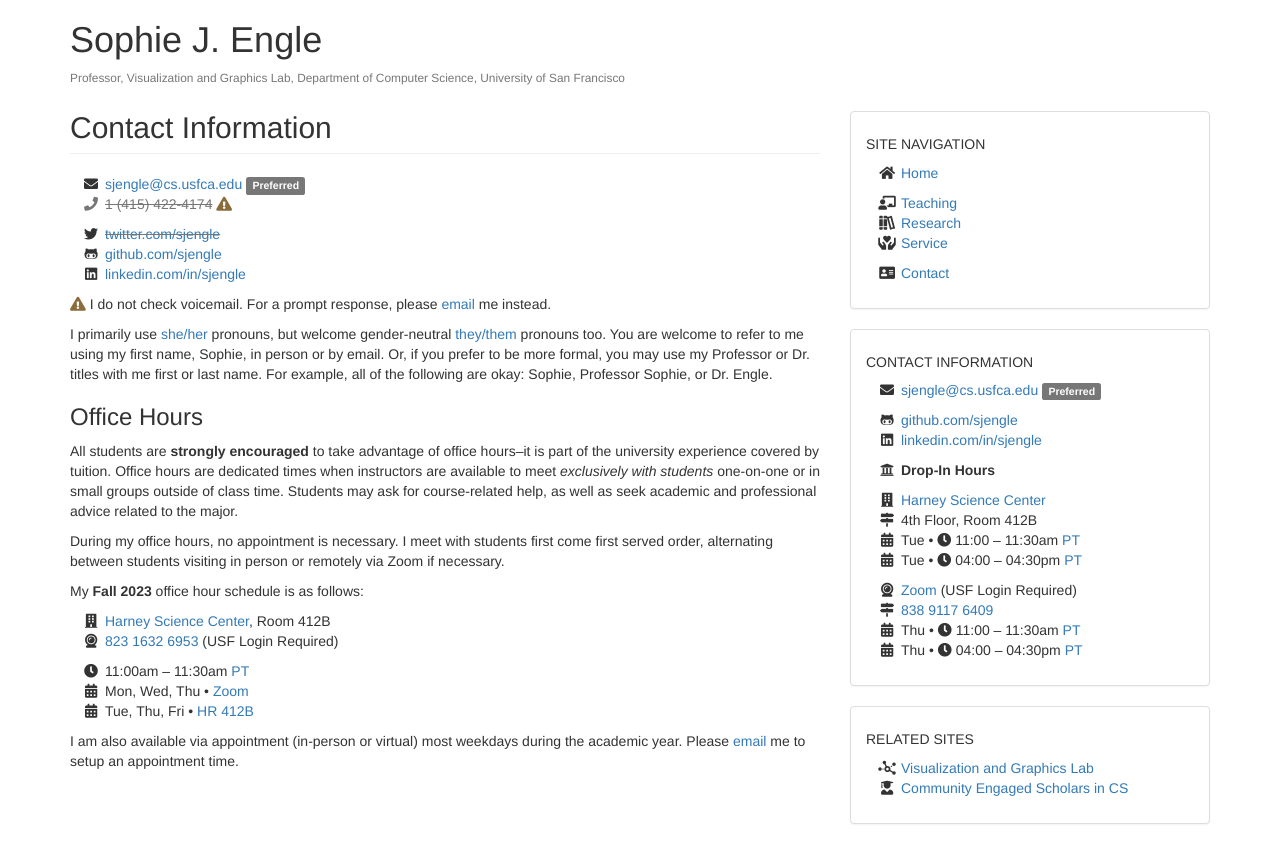
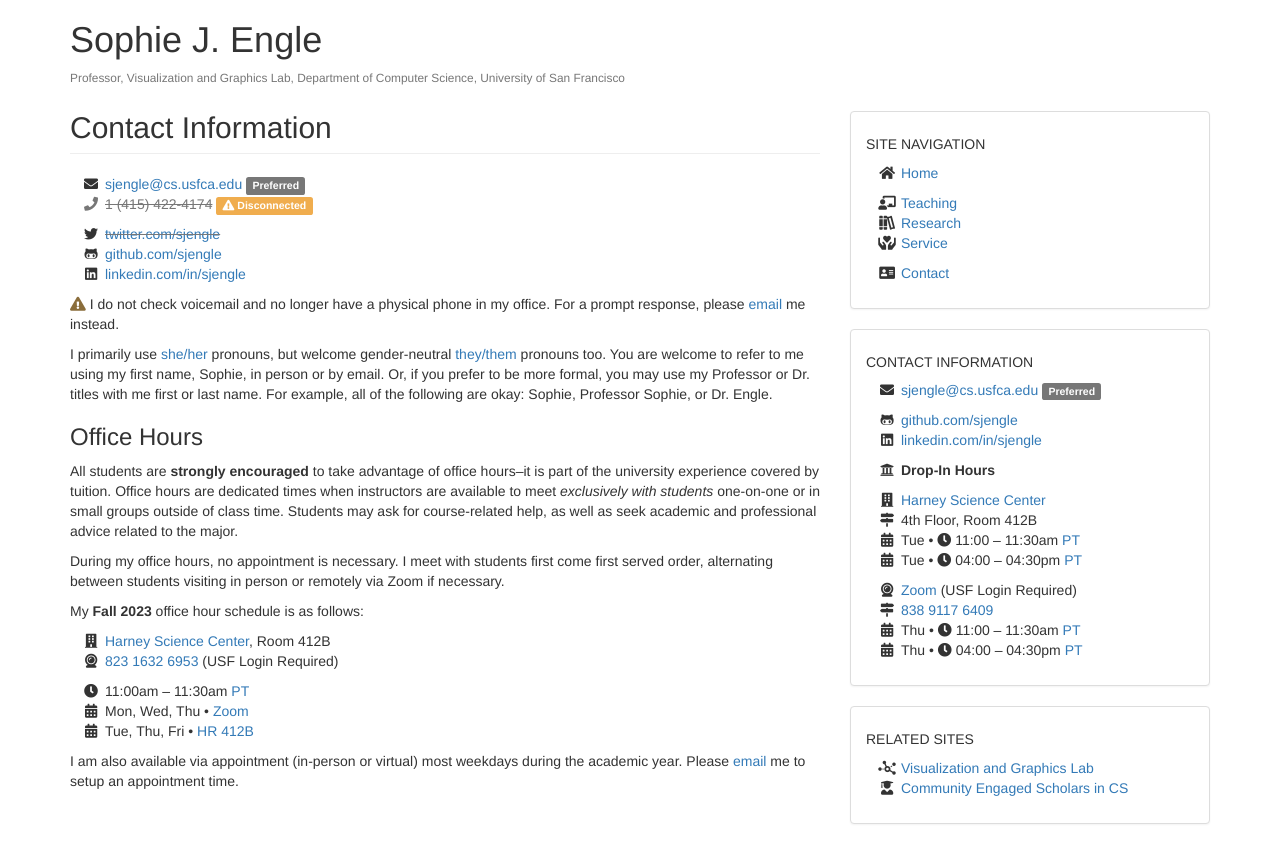
Before and after one commit to sjengle/sjengle.github.io, a Jekyll site: the page built from contact.html, in a window 1280 px wide. Shown: the top 863 px of the page. Built offline with Jekyll 4.4.1, drawn with Linux system fonts in a browser that asks for light colours.

Commit message:
Adding disconnected details

```diff
--- a/contact.html
+++ b/contact.html
@@ -5,7 +5,7 @@ title: Contact Information
 
 <ul class="fa-ul">
   <li><i class="fa-li fas fa-envelope"></i> <a href="mailto:sjengle@cs.usfca.edu">sjengle@cs.usfca.edu</a> <span class="label label-default">Preferred</span></li>
-  <li><i class="fa-li fas fa-phone text-muted"></i> <s class="text-muted">1 (415) 422-4174</s> <i class="fas fa-exclamation-triangle text-warning"></i></li>
+  <li><i class="fa-li fas fa-phone text-muted"></i> <s class="text-muted">1 (415) 422-4174</s> <span class="label label-warning"><i class="fas fa-exclamation-triangle"></i> Disconnected</span></li>
 </ul>
 
 <ul class="fa-ul">
@@ -14,7 +14,7 @@ title: Contact Information
   <li><i class="fa-li fab fa-linkedin"></i> <a href="https://www.linkedin.com/in/sjengle">linkedin.com/in/sjengle</a></li>
 </ul>
 
-<p><i class="fas fa-exclamation-triangle text-warning"></i> I do not check voicemail. For a prompt response, please <a href="mailto:sjengle@cs.usfca.edu">email</a> me instead.</p>
+<p><i class="fas fa-exclamation-triangle text-warning"></i> I do not check voicemail and no longer have a physical phone in my office. For a prompt response, please <a href="mailto:sjengle@cs.usfca.edu">email</a> me instead.</p>
 
 <p>I primarily use <a href="https://pronoun.is/she">she/her</a> pronouns, but welcome gender-neutral <a href="https://pronoun.is/they/.../themselves">they/them</a> pronouns too. You are welcome to refer to me using my first name, Sophie, in person or by email. Or, if you prefer to be more formal, you may use my Professor or Dr. titles with me first or last name. For example, all of the following are okay: Sophie, Professor Sophie, or Dr. Engle.</p>
 
```
